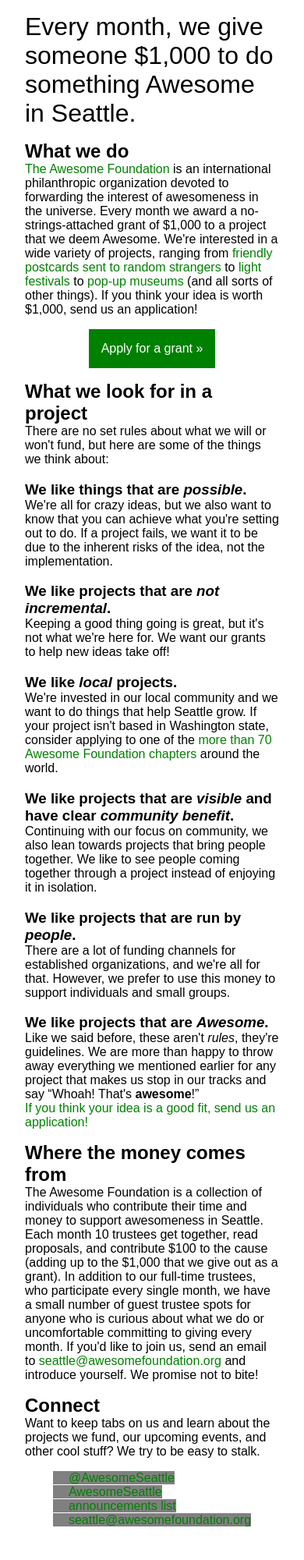
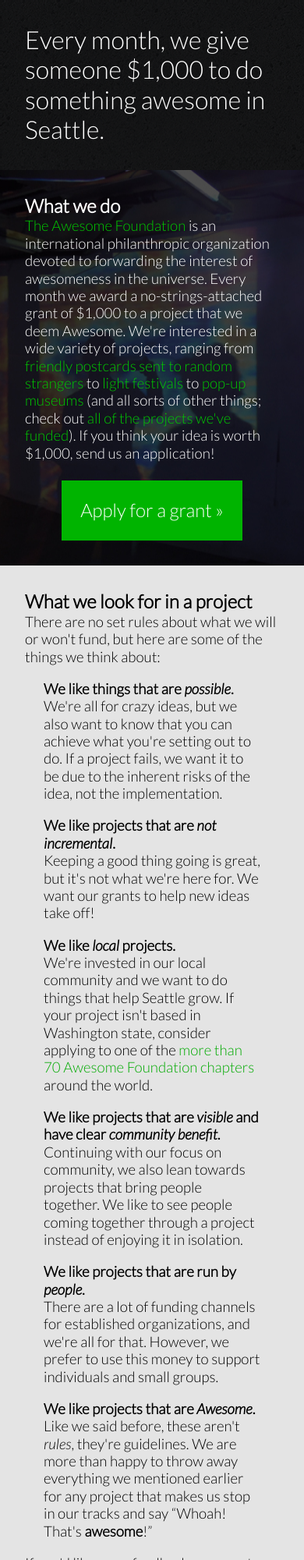
Before and after one commit to nkkl/afsea, a plain HTML site: page index.html in a window 390 px wide. Shown: the top 2000 px of the page at 78% size. Before the commit the page ends 1974 px from the top, so only its background shows below. Drawn offline with Linux system fonts and the light colour scheme.

Commit message:
responsive behavior, background images, link styling

```diff
--- a/index.html
+++ b/index.html
@@ -15,15 +15,15 @@
 
 <body>
 	<div id="header">
-		<p>Every month, we give someone $1,000 to do something Awesome in Seattle.</p>
+		<p>Every month, we give someone $1,000 to do something awesome in Seattle.</p>
 	</div>
 
 	<div id="description">
 		<h2>What we do</h2>
 
-		<p><a href="http://www.awesomefoundation.org/" title="The Awesome Foundation">The Awesome Foundation</a> is an international philanthropic organization devoted to forwarding the interest of awesomeness in the universe. Every month we award a no-strings-attached grant of $1,000 to a project that we deem Awesome. We&apos;re interested in a wide variety of projects, ranging from <a href="http://from.postcardsfromfarraway.org/">friendly postcards sent to random strangers</a> to <a href="http://www.onnof.us/">light festivals</a> to <a href="http://popupmuseum.blogspot.com/p/testing.html">pop-up museums</a> (and all sorts of other things). If you think your idea is worth $1,000, send us an application!</p>
+		<p><a href="http://www.awesomefoundation.org/" title="The global Awesome Foundation">The Awesome Foundation</a> is an international philanthropic organization devoted to forwarding the interest of awesomeness in the universe. Every month we award a no-strings-attached grant of $1,000 to a project that we deem Awesome. We&apos;re interested in a wide variety of projects, ranging from <a href="http://from.postcardsfromfarraway.org/" title="Postcards From Farr Away">friendly postcards sent to random strangers</a> to <a href="http://www.onnof.us/" title="Onn/Of light festival">light festivals</a> to <a href="http://popupmuseum.blogspot.com/p/testing.html" title="The Pop-Up Museum">pop-up museums</a> (and all sorts of other things; check out <a href="http://www.awesomefoundation.org/en/chapters/seattle" title="Awesome Seattle projects">all of the projects we&apos;ve funded</a>). If you think your idea is worth $1,000, send us an application!</p>
 
-		<a href="http://www.awesomefoundation.org/en/submissions/new?chapter=seattle" title="Apply for grant!" class="button">Apply for a grant &raquo;</a>
+		<a href="http://www.awesomefoundation.org/en/submissions/new?chapter=seattle" class="button">Apply for a grant &raquo;</a>
 	</div>
 
 	<div id="projects">
@@ -31,6 +31,7 @@
 
 		<p>There are no set rules about what we will or won&apos;t fund, but here are some of the things we think about:</p>
 
+		<div class="inset">
 			<h3>We like things that are <em>possible</em>.</h3>
 			<p>We&apos;re all for crazy ideas, but we also want to know that you can achieve what you&apos;re setting out to do. If a project fails, we want it to be due to the inherent risks of the idea, not the implementation.</p>
 
@@ -48,14 +49,17 @@
 
 			<h3>We like projects that are <em>Awesome</em>.</h3>
 			<p>Like we said before, these aren&apos;t <em>rules</em>, they&apos;re guidelines. We are more than happy to throw away everything we mentioned earlier for any project that makes us stop in our tracks and say &ldquo;Whoah! That&apos;s <strong>awesome</strong>!&rdquo;</p>
+		</div>
 
-		<a href="http://www.awesomefoundation.org/en/submissions/new?chapter=seattle" title="Apply for grant!">If you think your idea is a good fit, send us an application!</a>
+		<p>If you&apos;d like more feedback on a grant proposal, we normally hold office hours (we call it &ldquo;Awesome Hours&rdquo;) on the third Thursday of the month. Join our <a href="http://groups.google.com/group/AFSEA-announce">announcements list</a> or <a href="http://twitter.com/awesomeseattle">follow us on Twitter</a> to get timely announcements about Awesome Hours and other events. And, as always, <a href="http://www.awesomefoundation.org/en/submissions/new?chapter=seattle" title="Apply for grant!">send us an application</a> if you think your idea is a good fit!</p>
 	</div>
 
 	<div id="trustees">
-		<h2>Where the money comes from</h2>
+		<h2>Join us</h2>
 
-		<p>The Awesome Foundation is a collection of individuals who contribute their time and money to support awesomeness in Seattle. Each month 10 trustees get together, read proposals, and contribute $100 to the cause (adding up to the $1,000 that we give out as a grant). In addition to our full-time trustees, who participate every single month, we have a small number of guest trustee spots for anyone who is curious about what we do or uncomfortable committing to giving every month. If you&apos;d like to join us, send an email to <a href="mailto:seattle@awesomefoundation.org">seattle@awesomefoundation.org</a> and introduce yourself. We promise not to bite!</p>
+		<p>Awesome Seattle is a collection of individuals who contribute their time and money to support awesomeness in Seattle. Each month 10 trustees get together, read proposals, and contribute $100 to the cause (adding up to the $1,000 that we give out as a grant). In addition to our full-time trustees, who participate every single month, we have a small number of guest trustee spots for anyone who is curious about what we do or unsure about committing to giving every month.</p>
+
+		<p>If you&apos;d like to join us, send an email to <a href="mailto:seattle@awesomefoundation.org">seattle@awesomefoundation.org</a> and introduce yourself. We promise not to bite!</p>
 	</div>
 
 	<div id="connect">
--- a/main.css
+++ b/main.css
@@ -1,18 +1,36 @@
 /*
 	AWESOME SEATTLE main site
-	all content and code belongs to Awesome Seattle
+	all content, minus that attributed below, and code belongs to Awesome Seattle
+
+	background images:
+	Onn/Of photograph CC-BY Andy Pixel (http://www.flickr.com/photos/smull/)
+	Capitol Club mural photograph CC-BY Nikki Lee (http://nicoleblee.com)
+
+	icons:
+	email CC Douglas Nash (http://thenounproject.com/dougthenash)
+	Twitter and Facebook icons courtesy of their respective companies
 */
 
-/* CSS RESET */
+
+@import url(http://fonts.googleapis.com/css?family=Lato:300,300italic);
+
+/* CSS RESET AND BASE STYLE */
 * {
 	padding: 0;
 	margin: 0;
-	font-family: sans-serif;
+	font-family: 'Lato', sans-serif;
 	font-style: normal;
+	line-height: 120%;
 }
 
-a {
-	text-decoration: none;
+p {
+	margin: 1em auto 0 auto;
+	max-width: 50em;
+	font-size: 14pt;
+}
+
+h2+p, h3+p {
+	margin-top: 0;
 }
 
 em {
@@ -23,23 +41,76 @@ strong {
 	font-style: bold;
 }
 
-/* BASE CSS */
-/* TODO: fix link colors */
+/* base link styling */
 a {
-	color: green;
+	color: rgb(0, 200, 0);
 	text-decoration: none;
 }
 
 a:hover, a:active {
-	color: black;
+	color: rgb(0, 170, 0);
+	text-decoration: underline;
 }
 
+#projects a {
+	color: rgb(0, 170, 0);
+}
+
+#projects a:hover, #projects a:active {
+	color: rgb(0, 190, 0);
+}
+
+a.button {
+	display: inline-block;
+	text-align: center;
+	margin: 1em auto auto auto;
+	padding: 1em;
+	font-size: 150%;
+
+	color: white;
+	background-color: rgb(0, 180, 0);
+}
+
+a:hover.button, a:active.button {
+	background-color: rgb(0, 200, 0);
+	text-decoration: none;
+}
+
+#connect a {
+	display: inline-block;
+	padding-left: 35px;
+	padding-top: 2px;
+	height: 23px;
+	margin: 5px auto;
+	background-image: url("img/social_sprite.png");
+	background-repeat: no-repeat;
+}
+
+a.twitter {
+	background-position: 2px center;
+}
+
+a.facebook {
+	background-position: 2px bottom;
+}
+
+a.email {
+	background-position: 2px top;
+}
+
+/* base div styling */
 div {
-	margin: 1em 2em;
+	padding: 2em;
+}
+
+#header {
+	background-image: url("img/asfalt.png");
+	color: white;
 }
 
 #header p {
 	font-size: 2em;
+	margin: 0;
 }
 
 #description {
@@ -50,27 +121,22 @@ div {
 	text-align: left;
 }
 
+#projects {
+	background-color: #E4E4E4;
+}
+
+#projects .inset {
+	margin: -2em 2em -1em 2em;
+}
+
 #projects h3 {
 	margin-top: 1em;
 }
 
-/* TODO: fix button color */
-a.button {
-	display: inline-block;
-	text-align: center;
-	margin: 1em auto auto auto;
-	padding: 1em;
-
-	color: white;
-	background-color: green;
-}
-
-a:hover.button, a:active.button {
-	background-color: green;
-}
-
 #connect {
 	text-align: center;
+	background-image: url("img/asfalt.png");
+	color: white;
 }
 
 #connect * {
@@ -83,19 +149,94 @@ a:hover.button, a:active.button {
 	list-style-type: none;
 }
 
-/* TODO: add link icons */
-a.twitter {
-	padding-left: 20px;
-	background-color: gray;
+/* MOBILE VERSION */
+@media (max-width: 767px) {
+	#header {}
+
+	#description {
+		background-image: url("img/onnof_small.jpg");
+		background-position: center;
+		color: white;
+	}
+
+	#projects {
+	}
+
+	#projects .inset {
+		padding: 0;
+		margin: 0 1.5em 1em 1.5em;
+	}
+
+	#trustees {
+		background-image: url("img/mural_small.jpg");
+		background-position: center;
+		color: white;
+	}
+
+	#connect {}
 }
 
-a.facebook {
-	padding-left: 20px;
-	background-color: gray;
+/* TABLET VERSION */
+@media (min-width: 768px) {
+	#header {}
+
+	#description {
+		background-image: url("img/onnof_medium.jpg");
+		background-position: center;
+		background-repeat: no-repeat;
+		color: white;
+	}
+
+	#projects {}
+
+	#trustees {
+		background-image: url("img/mural_medium.jpg");
+		background-position: center;
+		background-repeat: no-repeat;
+		color: white;
+	}
+
+	#connect {}
 }
 
-a.email {
-	padding-left: 20px;
-	background-color: gray;
+/* DESKTOP */
+@media (min-width: 980px) {
+	html {
+		background-color: rgb(50, 50, 50)
+	}
 
+	body {
+		max-width: 980px;
+		margin: auto;
+		box-shadow: 0 0 10px rgb(40,40,40);
+	}
+
+	#header {
+		font-size: 20pt;
+	}
+
+	#description {
+		background-image: url("img/onnof_large.jpg");
+	}
+
+	#projects {}
+
+	#trustees {
+		background-image: url("img/mural_large.jpg");
+	}
+
+	#connect {}
 }
+
+/* LARGE SCREEN */
+@media (min-width: 1200px) {
+	#header {}
+
+	#description {}
+
+	#projects {}
+
+	#trustees {}
+
+	#connect {}
+}
```
Also changed, not shown: img/asfalt.png (added), img/mural_large.jpg (added), img/mural_medium.jpg (added), img/mural_small.jpg (added), img/onnof_large.jpg (added), img/onnof_medium.jpg (added), img/onnof_small.jpg (added), img/social_sprite.png (added), 1 other file. Lines whose indentation alone changed are shown as unchanged.
